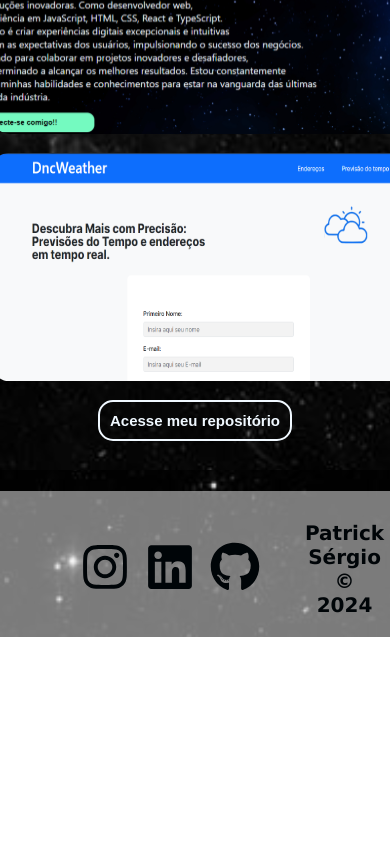
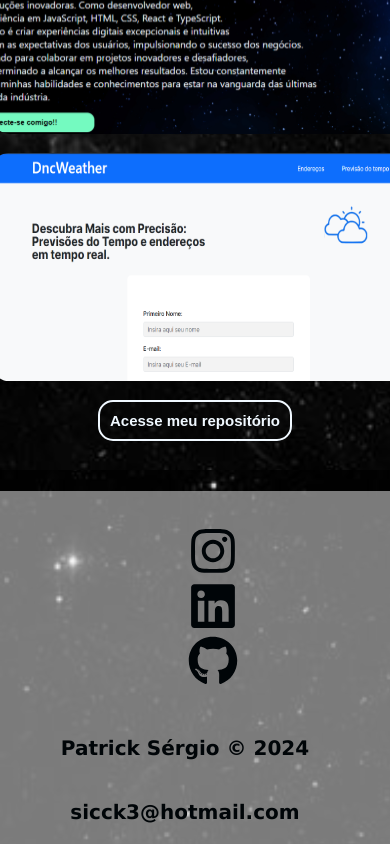
Before and after one commit to PatrickSergio/Meu-Portifolio, a React (Create React App) app: page / in a window 390 px wide. Shown: the part 1960-2804 px from the top of the page. Before the commit the page ends 2597 px from the top, so only its background shows below. Built offline with nearby package versions, Linux system fonts and the light colour scheme.

Commit message:
Update Footer.module.css

```diff
--- a/src/componentes/sections/Footer.module.css
+++ b/src/componentes/sections/Footer.module.css
@@ -41,3 +41,14 @@
     font-family: 'Lucida Sans', 'Lucida Sans Regular', 'Lucida Grande', 'Lucida Sans Unicode', Geneva, Verdana, sans-serif;
 
 }
+
+@media (max-width: 768px) {
+    .footer {
+        flex-direction: column;
+        padding-right: 20px;
+    }
+
+    .footer ul {
+        flex-direction: column;
+    }
+}
```
